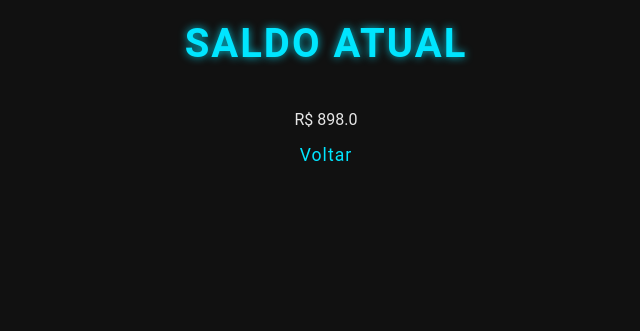
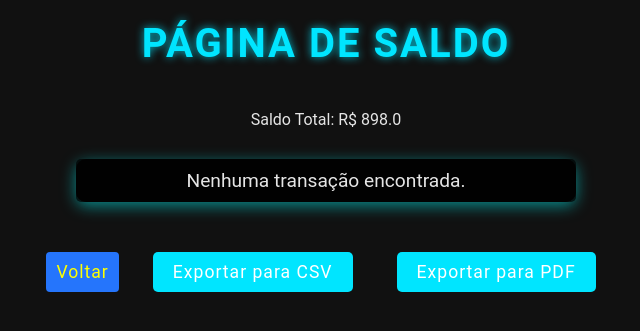
Before and after one commit to DevAnderson4806/cash-money, a Flask app: page /saldo in a window 1280 px wide. Shown: the top 331 px of the page, without its empty margins (314-954 px from the left). Run offline with Flask 3, Linux system fonts and the light colour scheme; a user stored in the database is signed in; data comes from the database, SQL or seed files in the repository; both versions use the stored data as it was after the commit.

Commit message:
versão 1.7v

```diff
--- a/app.py
+++ b/app.py
@@ -29,17 +29,12 @@ def login_required(f):
     return decorated_function
 
 # Página inicial
-@app.route("/")
-@login_required
-def index():
-    tipo_filtro = request.args.get("tipo", "")
-    categoria_filtro = request.args.get("categoria", "")
-
+def obter_transacoes(user_id, tipo_filtro="", categoria_filtro="", page=1, per_page=5):
     conn = conectar_financas_db()
     cursor = conn.cursor()
 
     query = "SELECT * FROM transacoes WHERE user_id = ?"
-    params = [session["user_id"]]  # Filtra por user_id
+    params = [user_id]
 
     if tipo_filtro:
         query += " AND tipo = ?"
@@ -49,10 +44,31 @@ def index():
         query += " AND categoria = ?"
         params.append(categoria_filtro)
 
-    query += " ORDER BY data DESC"
+    query += " ORDER BY data DESC LIMIT ? OFFSET ?"
+    params.append(per_page)
+    params.append((page - 1) * per_page)
+
     cursor.execute(query, params)
     transacoes = cursor.fetchall()
+
+    # Obter o total de transações
+    cursor.execute("SELECT COUNT(*) FROM transacoes WHERE user_id = ?", (user_id,))
+    total_transacoes = cursor.fetchone()[0]
     conn.close()
+
+    total_pages = (total_transacoes + per_page - 1) // per_page
+    return transacoes, total_transacoes, total_pages
+
+@app.route("/")
+@login_required
+def index():
+    tipo_filtro = request.args.get("tipo", "")
+    categoria_filtro = request.args.get("categoria", "")
+    page = request.args.get("page", 1, type=int)
+
+    transacoes, total_transacoes, total_pages = obter_transacoes(
+        session["user_id"], tipo_filtro, categoria_filtro, page
+    )
 
     # Obter o nome do usuário logado
     conn = conectar_usuarios_db()
@@ -61,7 +77,7 @@ def index():
     user = cursor.fetchone()
     conn.close()
 
-    username = user[0] if user else "Usuário"  # Defina username aqui
+    username = user[0] if user else "Usuário"
 
     return render_template(
         "index.html",
@@ -69,7 +85,11 @@ def index():
         tipo_filtro=tipo_filtro,
         categoria_filtro=categoria_filtro,
         username=username,
+        page=page,
+        total_pages=total_pages,
     )
+
+
 
 # Registrar transação
 @app.route("/registrar", methods=["POST"])
--- a/templates/saldo.html
+++ b/templates/saldo.html
@@ -1,13 +1,99 @@
 <!DOCTYPE html>
-<html>
+<html lang="pt-BR">
 <head>
-    <title>Saldo Atual</title>
+    <meta charset="UTF-8">
+    <meta name="viewport" content="width=device-width, initial-scale=1.0">
+    <title>Página de Saldo</title>
+    <link rel="stylesheet" href="../static/resumo.css">
     <link rel="icon" href="../static/finanças.jpeg" type="image/x-icon">
-    <link rel="stylesheet" href="../static/saldo.css">
+    <style>
+        body {
+            font-family: 'Roboto', sans-serif;
+            background-color: #111;
+            color: #e5e5e5;
+            margin: 0;
+            padding: 0;
+            text-align: center;
+        }
+
+        h1 {
+            color: #00e5ff;
+            margin-top: 20px;
+        }
+
+        .transaction-list {
+            list-style-type: none;
+            padding: 0;
+        }
+
+        .transaction-list li {
+            background: rgba(0, 0, 0, 0.7);
+            margin: 10px 0;
+            padding: 10px;
+            border-radius: 5px;
+            position: relative;
+        }
+
+        .transaction-list li:hover {
+            background-color: #00d0ee;
+            color: #121212;
+        }
+
+        .btn {
+            margin: 20px;
+            padding: 10px 20px;
+            background-color: #00e5ff;
+            color: white;
+            border: none;
+            border-radius: 5px;
+            cursor: pointer;
+            transition: background-color 0.3s ease;
+        }
+
+        .btn:hover {
+            background-color: #ff00f7;
+        }
+
+        @media (max-width: 600px) {
+            .btn {
+                padding: 8px 15px;
+            }
+        }
+    </style>
+    <script>
+        function confirmarExclusao(event) {
+            if (!confirm("Tem certeza que deseja excluir esta transação?")) {
+                event.preventDefault();
+            }
+        }
+    </script>
 </head>
 <body>
-    <h1>Saldo Atual</h1>
-    <p>R$ {{ saldo }}</p>
-    <a href="/">Voltar</a>
+    <header>
+        <h1>Página de Saldo</h1>
+    </header>
+    <main>
+        <p>Saldo Total: R$ {{ saldo }}</p>
+
+        <ul class="transaction-list">
+            {% for t in transacoes %}
+            <li>
+                {{ t[4] }} - {{ t[1] }}: R$ {{ t[2] }} ({{ t[3] }})
+                <form action="/excluir/{{ t[0] }}" method="post" style="display:inline;" class="form-excluir">
+                    <button type="submit" onclick="confirmarExclusao(event)" class="excluir">Excluir</button>
+                </form>
+                <a href="/editar/{{ t[0] }}">Editar</a>
+            </li>
+            {% else %}
+            <li>Nenhuma transação encontrada.</li>
+            {% endfor %}
+        </ul>
+
+        <div>
+            <a href="/">Voltar</a>
+            <a href="/exportar_csv" class="btn">Exportar para CSV</a>
+            <a href="/exportar_pdf" class="btn">Exportar para PDF</a>
+        </div>
+    </main>
 </body>
 </html>
```
Also changed, not shown: static/resumo.css (+46 -4 lines), static/style.css (+88 -1 lines), templates/index.html (+7 -7 lines), templates/resumo.html (+2 -7 lines), finanças.db, planejamento.db, 1 other file.
